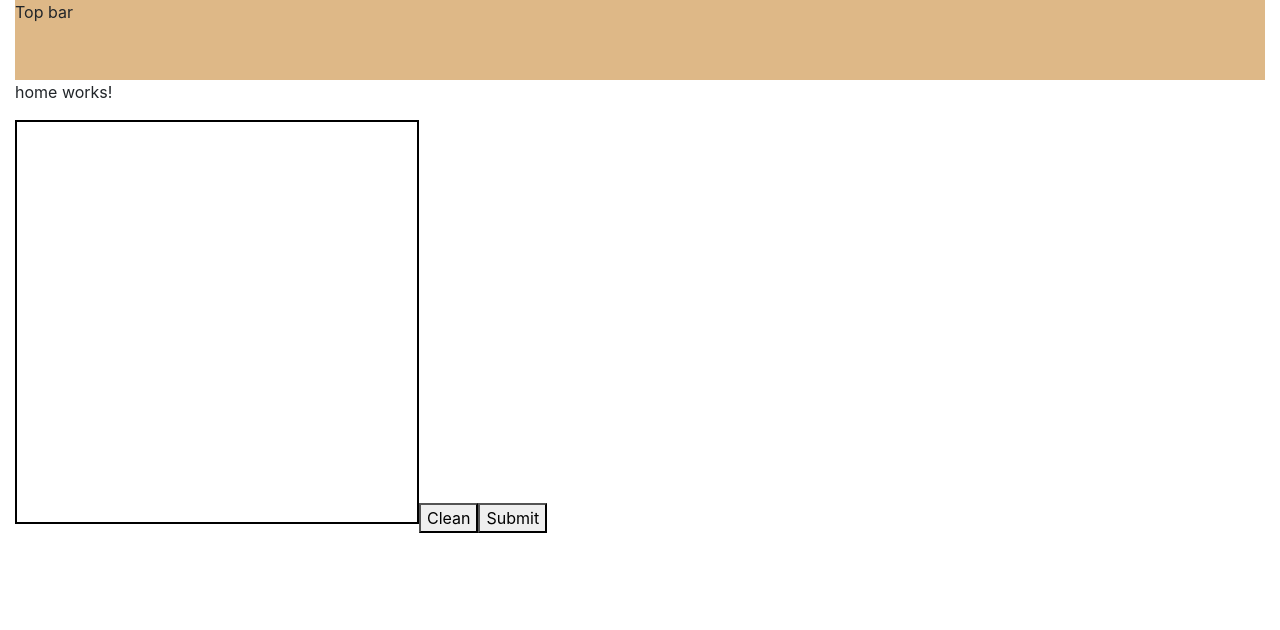
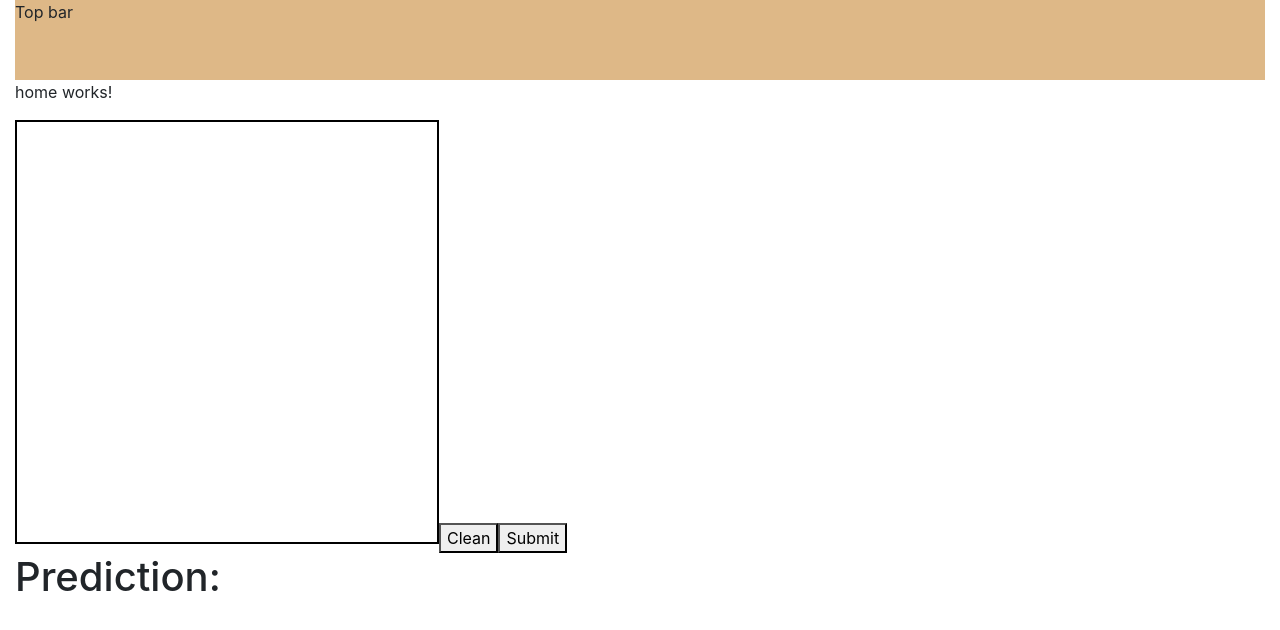
Before and after one commit to baggelisp/Digit-Recognition-MNIST-ANN, an Angular app in the folder Front-End/: page / in a window 1280 px wide. Shown: the top 630 px of the page. Built offline with nearby package versions, Linux system fonts and the light colour scheme.

Commit message:
Front end / Adding prediction label

```diff
--- a/Front-End/src/app/_pages/home/camvas/camvas.component.html
+++ b/Front-End/src/app/_pages/home/camvas/camvas.component.html
@@ -1,4 +1,4 @@
-<canvas id="canvas" #canvas width="600" height="300"></canvas>
+<canvas id="canvas" #canvas width="420" height="420"></canvas>
 
 
 <button (click)='cleanCanvas()'>
--- a/Front-End/src/app/_pages/home/camvas/camvas.component.ts
+++ b/Front-End/src/app/_pages/home/camvas/camvas.component.ts
@@ -18,8 +18,8 @@ export class CamvasComponent implements OnInit {
 
   constructor() { }
 
-  @Input() public width = 400;
-  @Input() public height = 400;
+  @Input() public width = 420;
+  @Input() public height = 420;
 
   @Output() drawnCanvas = new EventEmitter();
   // ngOnInit(): void {
--- a/Front-End/src/app/_pages/home/home.component.html
+++ b/Front-End/src/app/_pages/home/home.component.html
@@ -3,3 +3,5 @@
 <app-camvas (drawnCanvas)='drawnCanvasChange($event)'>
 
 </app-camvas>
+
+<h1>Prediction: {{prediction}}</h1>
--- a/Front-End/src/app/_pages/home/home.component.ts
+++ b/Front-End/src/app/_pages/home/home.component.ts
@@ -9,6 +9,7 @@ import { RequestsService } from '../../_services/requests.service';
 export class HomeComponent implements OnInit {
 
   dataBlack;
+  prediction;
 
   constructor(private requestsService: RequestsService) { }
 
@@ -18,7 +19,6 @@ export class HomeComponent implements OnInit {
   drawnCanvasChange(event){
     this.dataBlack = event.data
     this.requestOnBackEnd()
-
   }
 
   requestOnBackEnd(){
@@ -27,9 +27,8 @@ export class HomeComponent implements OnInit {
       data:  this.dataBlack
     }
     this.requestsService.postRequest(body).subscribe(res =>{
-      console.log('req insidecomp')
-
       console.log(res)
+      this.prediction = res;
     })
   }
 
```
Also changed, not shown: 1 other file (tests, documents, lock files or other folders).
